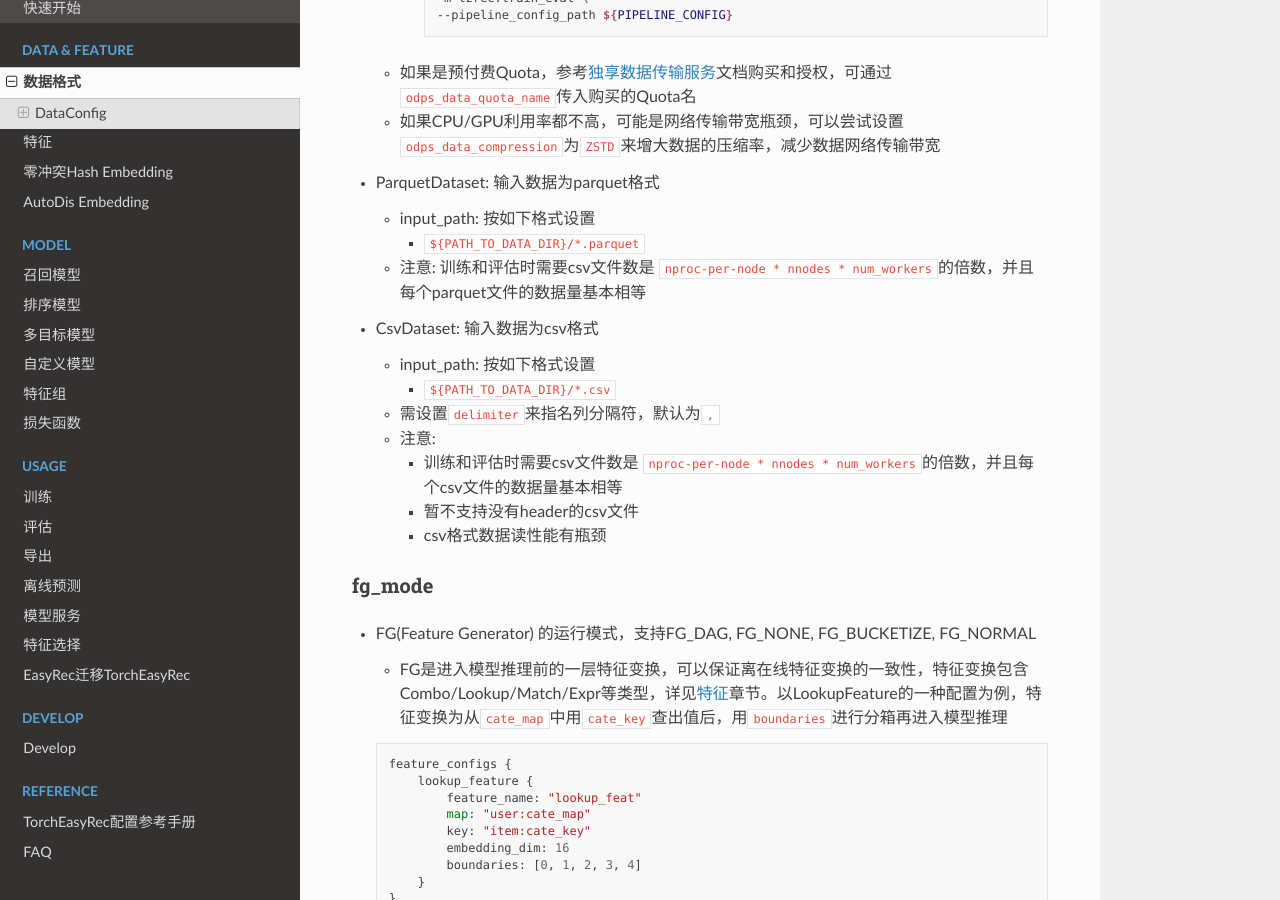
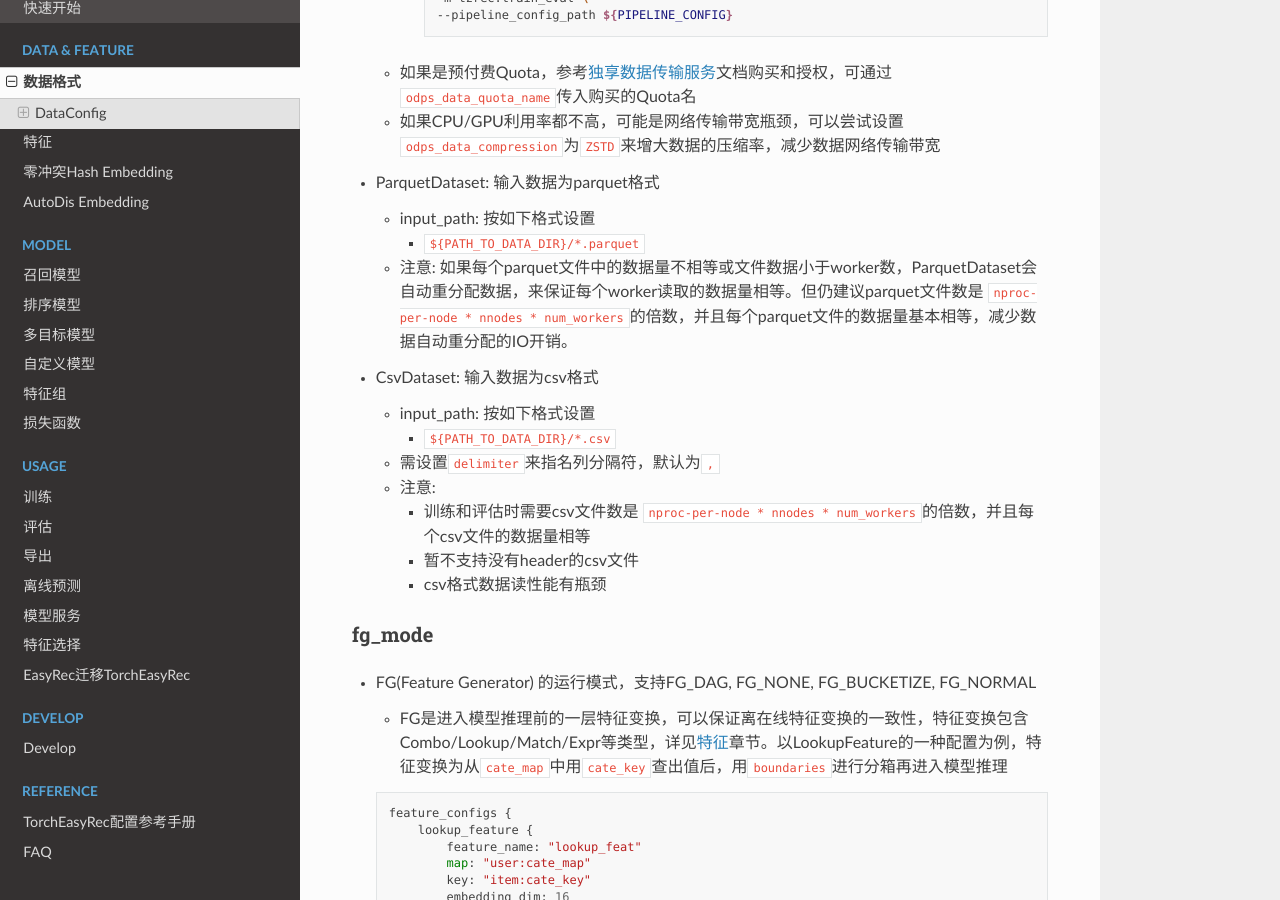
Before and after one commit to alibaba/TorchEasyRec, a Sphinx documentation site: the page built from docs/source/feature/data.md, in a window 1280 px wide and 900 px high, scrolled down 1587 px. Built offline with Sphinx 7.4.7 and the Read the Docs theme 3.1.0, drawn with Linux system fonts in a browser that asks for light colours; pages that are not in the unit, such as notebooks, are missing from menus.

Commit message:
add rebalance doc for ParquetDataset

```diff
--- a/docs/source/feature/data.md
+++ b/docs/source/feature/data.md
@@ -73,7 +73,7 @@ sample_weight_fields: 'col_name'
 
   - input_path: 按如下格式设置
     - `${PATH_TO_DATA_DIR}/*.parquet`
-  - 注意: 训练和评估时需要csv文件数是 `nproc-per-node * nnodes * num_workers`的倍数，并且每个parquet文件的数据量基本相等
+  - 注意: 如果每个parquet文件中的数据量不相等或文件数据小于worker数，ParquetDataset会自动重分配数据，来保证每个worker读取的数据量相等。但仍建议parquet文件数是 `nproc-per-node * nnodes * num_workers`的倍数，并且每个parquet文件的数据量基本相等，减少数据自动重分配的IO开销。
 
 - CsvDataset: 输入数据为csv格式
 
@@ -81,7 +81,7 @@ sample_weight_fields: 'col_name'
     - `${PATH_TO_DATA_DIR}/*.csv`
   - 需设置`delimiter`来指名列分隔符，默认为`,`
   - 注意:
-    - 训练和评估时需要csv文件数是 `nproc-per-node * nnodes * num_workers`的倍数，并且每个csv文件的数据量基本相等
+    - 训练和评估时需要csv文件数是 `nproc-per-node * nnodes * num_workers`的倍数，并且每个csv文件的数据量相等
     - 暂不支持没有header的csv文件
     - csv格式数据读性能有瓶颈
 
```
